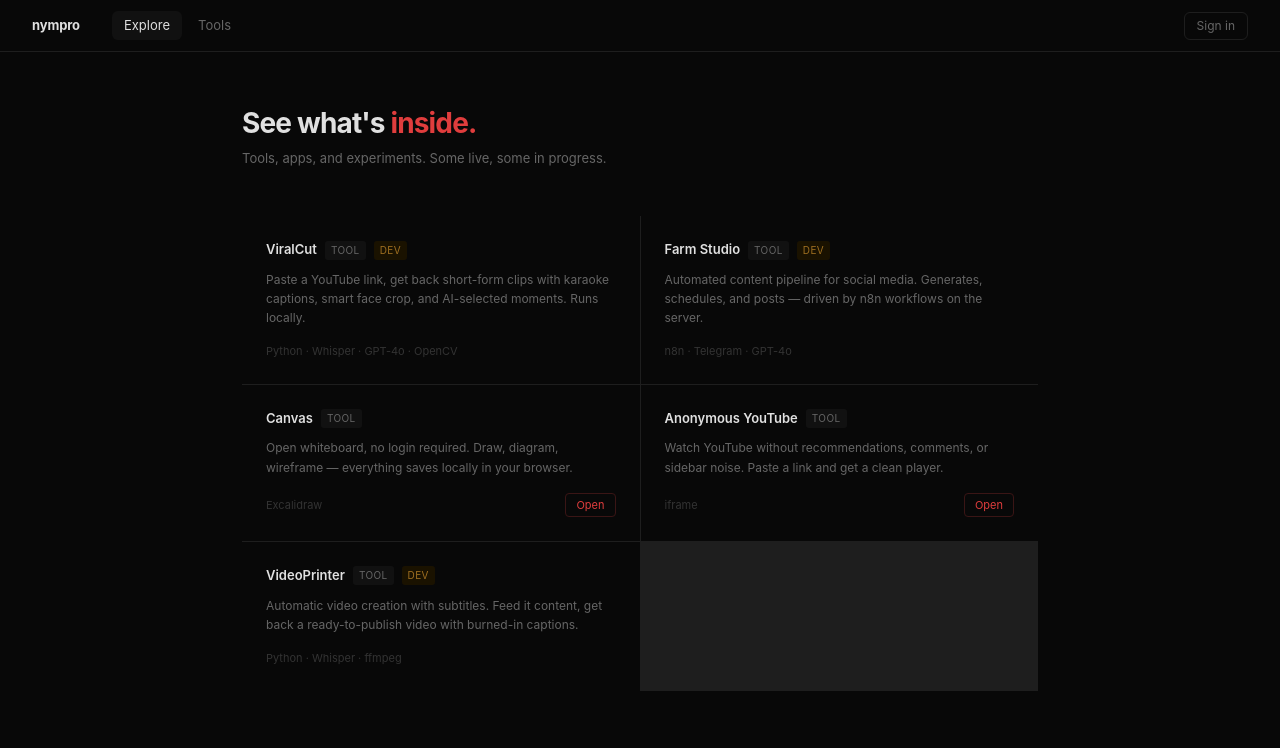
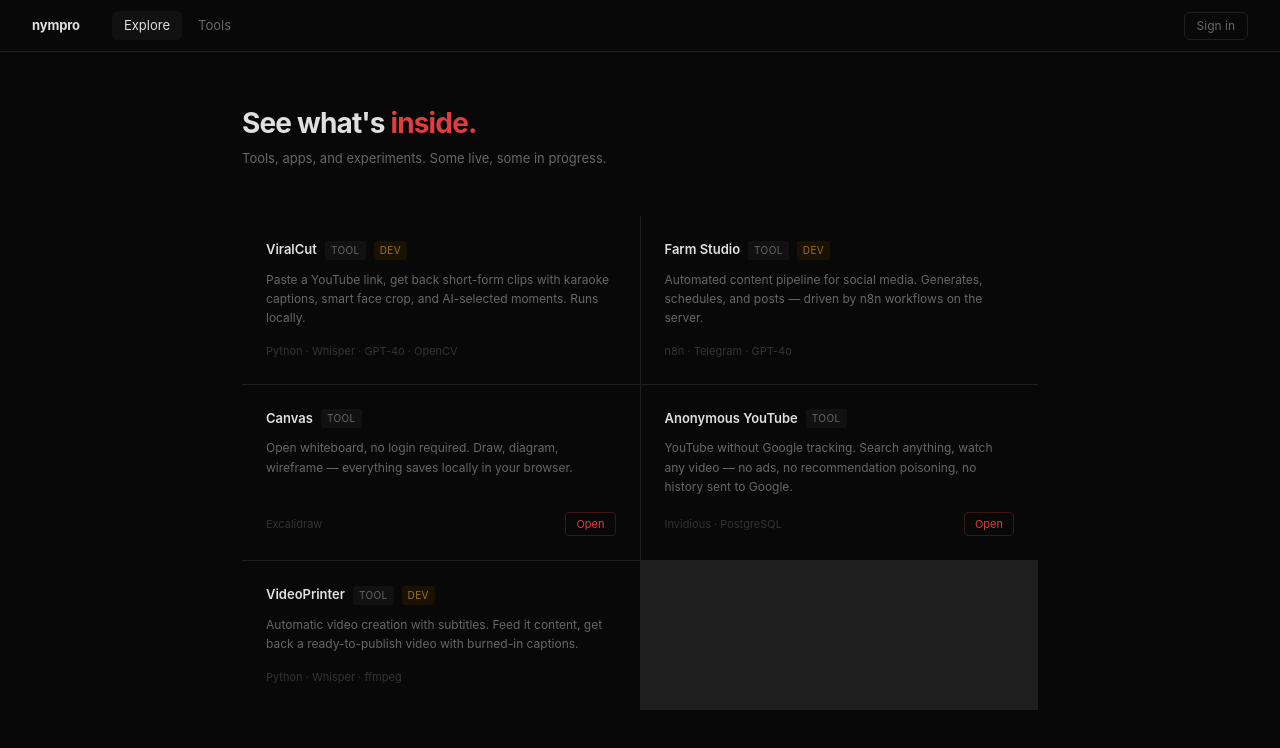
Before and after one commit to nymprotwo/tools, a Next.js app: page /explore in a window 1280 px wide. Shown: the top 748 px of the page. Built offline with nearby package versions, Linux system fonts and the light colour scheme; no server answers.

Commit message:
Anonymous YouTube: link to invidious.nympro.studio

```diff
--- a/app/explore/page.tsx
+++ b/app/explore/page.tsx
@@ -30,9 +30,9 @@
   {
     name: 'Anonymous YouTube',
     badge: 'Tool',
-    stack: 'iframe',
-    desc: 'Watch YouTube without recommendations, comments, or sidebar noise. Paste a link and get a clean player.',
-    url: '/tools/youtube',
+    stack: 'Invidious · PostgreSQL',
+    desc: 'YouTube without Google tracking. Search anything, watch any video — no ads, no recommendation poisoning, no history sent to Google.',
+    url: 'https://invidious.nympro.studio',
     status: 'live',
   },
   {
--- a/app/tools/page.tsx
+++ b/app/tools/page.tsx
@@ -4,7 +4,7 @@
 export const metadata: Metadata = { title: 'Tools — nympro' }
 
 const tools = [
-  { name: 'Anonymous YouTube', desc: 'Clean player, no distractions', href: '/tools/youtube', live: true },
+  { name: 'Anonymous YouTube', desc: 'YouTube without tracking. Search anything, no ads, no history.', href: 'https://invidious.nympro.studio', live: true, external: true },
   { name: 'Canvas', desc: 'Open whiteboard — draw anything', href: '/tools/canvas', live: true },
   { name: 'VideoPrinter', desc: 'Auto video creation with subtitles', href: null, live: false },
   { name: 'ViralCut', desc: 'AI short-form clips from any video', href: null, live: false },
@@ -33,7 +33,7 @@
               <div style={{ fontSize: '12px', color: 'var(--muted)' }}>{t.desc}</div>
             </div>
             {t.live && t.href ? (
-              <Link href={t.href} style={{
+              <a href={t.href} target={(t as any).external ? '_blank' : '_self'} rel="noreferrer" style={{
                 fontSize: '12px',
                 color: 'var(--accent)',
                 border: '1px solid #3a1515',
@@ -41,7 +41,7 @@
                 padding: '6px 16px',
               }}>
                 Open
-              </Link>
+              </a>
             ) : (
               <span style={{ fontSize: '11px', color: 'var(--muted2)', letterSpacing: '0.04em' }}>SOON</span>
             )}
```
